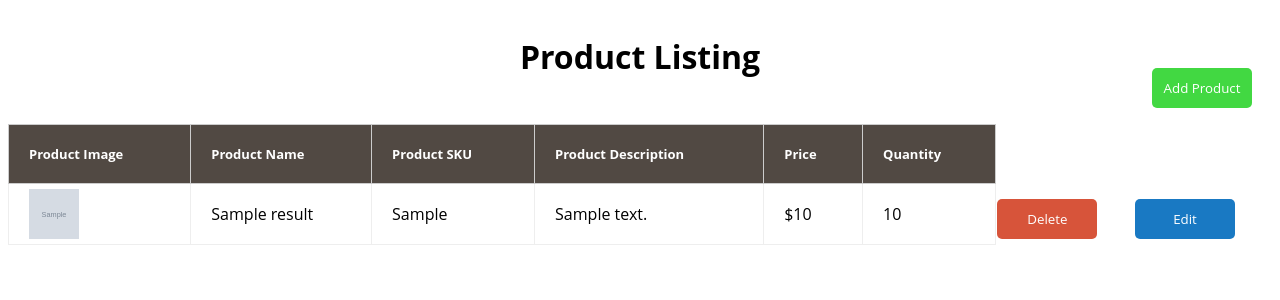
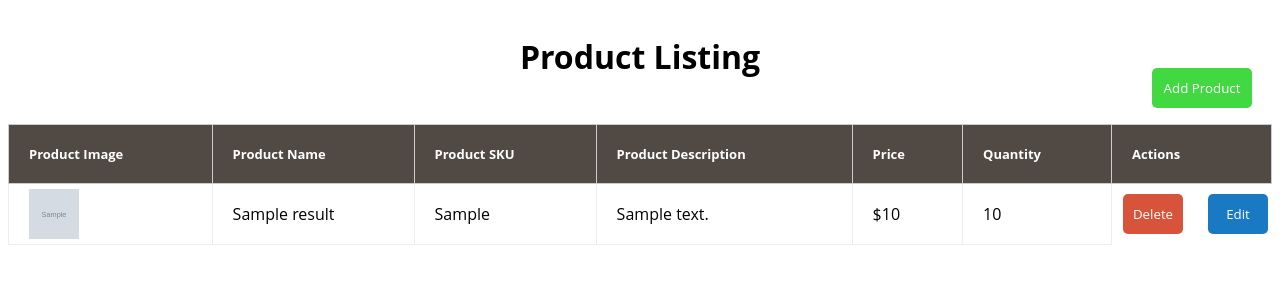
Before and after one commit to AshutoshSingh47/E-Commerce, a PHP site: the page made by View/Admin/productlist.php in a window 1280 px wide. Shown: the part 65-365 px from the top of the page. Run offline with PHP 8.4, Linux system fonts and the light colour scheme; the visitor is signed in with stand-in values (Sample User, id 1); the template is opened without the code that fills it: most values are stand-ins (such as "Sample title", 1, 10 or a date in 2020); grey boxes marked "Sample" are stand-in pictures; some libraries are stand-ins or nearby versions.

Commit message:
fixed the action css in admin

```diff
--- a/View/Admin/productlist.php
+++ b/View/Admin/productlist.php
@@ -34,6 +34,7 @@ if (isset($_SESSION["aID"])) { ?>
                     <th>Product Description</th>
                     <th>Price</th>
                     <th>Quantity</th>
+                    <th>Actions</th>
                 </tr>
             </thead>
             <tbody>
@@ -58,8 +59,6 @@ if (isset($_SESSION["aID"])) { ?>
                         </td>
                         <td class="cell2">
                             <button class="delete-button" type="submit" data-productid="<?= $item["pID"] ?>">Delete</button>
-                        </td>
-                        <td class="cell2">
                             <button class="edit-button" type="submit" data-productid="<?= $item["pID"] ?>">Edit</button>
                         </td>
                     </tr>
--- a/View/css/productlist.css
+++ b/View/css/productlist.css
@@ -47,30 +47,35 @@ th {
 tr:nth-child(even) {
   background-color: #f2f2f2;
 }
+tr:hover {
+  background-color: #eee;
+}
 .productImage {
   height: 50px;
   width: 50px;
 }
 .delete-button{
-  margin: 10px 0px 0;
-  width: 100px;
+  margin: 0px 0px 0px 10px;
+  width: 60px;
   height: 40px;
   border: none;
   border-radius: 5px;
   background-color: #d7543a;
   color: #fff;
   cursor: pointer;
+  float: left;
 }
 .edit-button{
-  margin: 10px 0px 0;
-  width: 100px;
+  margin: 0px 0px 0 25px;
+  width: 60px;
   height: 40px;
   border: none;
   border-radius: 5px;
   background-color: #1979c3;
   color: #fff;
   cursor: pointer;
+  float: left;
 }
 .cell2 {
-background-color: #fff;
+  width: 160px;
 }
```
